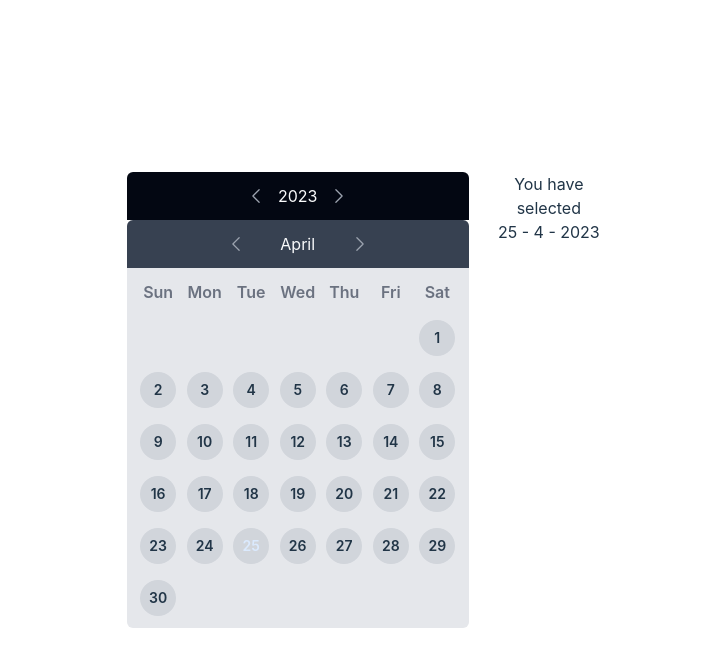
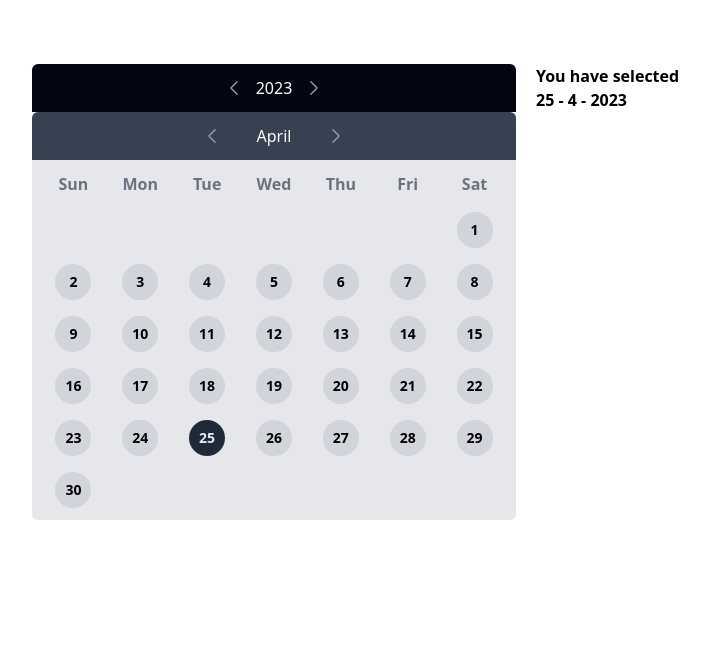
Before and after one commit to AdaN6/Calendar-UI, a Vue app: page / in a window 1280 px wide. Shown: the top 666 px of the page, without its empty margins (272-981 px from the left). Built offline with nearby package versions, Linux system fonts and the light colour scheme.

Commit message:
set selectedDateValue to null while changing m/y

```diff
--- a/src/components/calendar/Dates.vue
+++ b/src/components/calendar/Dates.vue
@@ -20,7 +20,7 @@
                 @click="selected(d.date)"
 
                 :class="{
-                    'bg-black text-blue-100': (d.date == dayjs().date() && dateProps.selectedValues.month == dayjs().month()
+                    'bg-gray-800 text-blue-100': (d.date == dayjs().date() && dateProps.selectedValues.month == dayjs().month()
                     && dateProps.selectedValues.year == dayjs().year()),
                     'bg-emerald-500 text-gray-50 ring ring-green-700': d.date == date,
                     'bg-gray-300': d.date != date
--- a/src/components/calendar/index.vue
+++ b/src/components/calendar/index.vue
@@ -5,7 +5,7 @@
         <Month @selected="changeMonth"/>
         <Dates :selectedValues="selectedValues" :selectedDate="selectedDateValue" @selected="changeDate" />
       </div>
-    <div class="w-1/4 ">
+    <div class="w-1/4 font-semibold">
         <span v-if="selectedDateValue">
               You have selected
               <br>
@@ -36,10 +36,14 @@ const selectedValues = reactive({
 
 const changeYear = (v) => {
   selectedValues.year = v
+    // for the purpose of not showing value while changing either only month or year
+  selectedDateValue.value = null
 }
 
 const changeMonth = (v) => {
   selectedValues.month = v
+    // for the purpose of not showing value while changing either only month or year
+  selectedDateValue.value = null
 }
 
 const changeDate = (v) => {
--- a/src/style.css
+++ b/src/style.css
@@ -1,84 +1,3 @@
 @tailwind base;
 @tailwind components;
 @tailwind utilities;
-
-:root {
-  font-family: Inter, system-ui, Avenir, Helvetica, Arial, sans-serif;
-  line-height: 1.5;
-  font-weight: 400;
-
-  color-scheme: light dark;
-  color: rgba(255, 255, 255, 0.87);
-  background-color: #242424;
-
-  font-synthesis: none;
-  text-rendering: optimizeLegibility;
-  -webkit-font-smoothing: antialiased;
-  -moz-osx-font-smoothing: grayscale;
-  -webkit-text-size-adjust: 100%;
-}
-
-a {
-  font-weight: 500;
-  color: #646cff;
-  text-decoration: inherit;
-}
-a:hover {
-  color: #535bf2;
-}
-
-body {
-  margin: 0;
-  display: flex;
-  place-items: center;
-  min-width: 320px;
-  min-height: 100vh;
-}
-
-h1 {
-  font-size: 3.2em;
-  line-height: 1.1;
-}
-
-button {
-  border-radius: 8px;
-  border: 1px solid transparent;
-  padding: 0.6em 1.2em;
-  font-size: 1em;
-  font-weight: 500;
-  font-family: inherit;
-  background-color: #1a1a1a;
-  cursor: pointer;
-  transition: border-color 0.25s;
-}
-button:hover {
-  border-color: #646cff;
-}
-button:focus,
-button:focus-visible {
-  outline: 4px auto -webkit-focus-ring-color;
-}
-
-.card {
-  padding: 2em;
-}
-
-#app {
-  max-width: 1280px;
-  margin: 0 auto;
-  padding: 2rem;
-  text-align: center;
-}
-
-@media (prefers-color-scheme: light) {
-  :root {
-    color: #213547;
-    background-color: #ffffff;
-  }
-  a:hover {
-    color: #747bff;
-  }
-  button {
-    background-color: #f9f9f9;
-  }
-}
```
